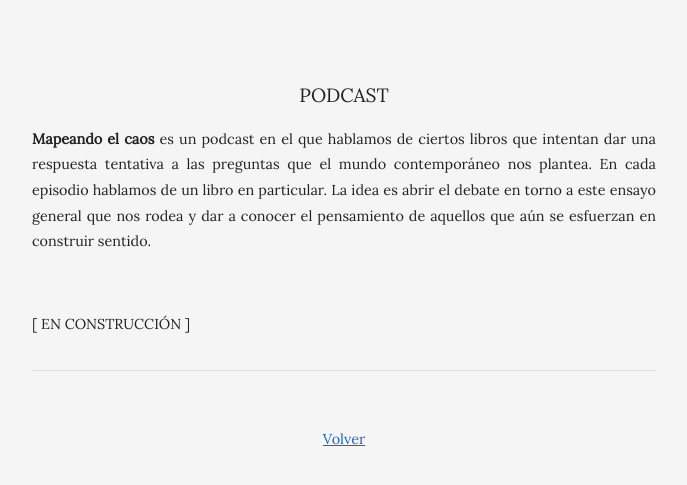
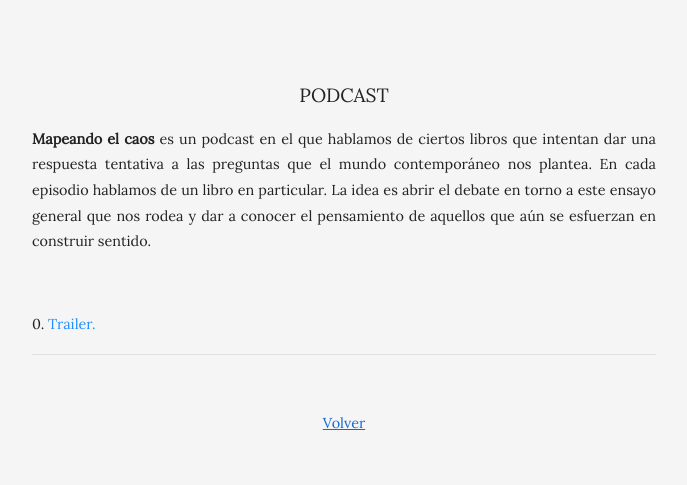
Before and after one commit to catorceveces/catorceveces.github.io, a Jekyll site: the page built from podcast.md, in a window 1280 px wide. Shown: the top 485 px of the page, without its empty margins (296-983 px from the left). Built offline with Jekyll 4.4.1, drawn with Linux system fonts in a browser that asks for light colours; nearby versions of some CDN libraries; library files that are not in the unit come from our copies.

Commit message:
Trailer Podcast

```diff
--- a/podcast.md
+++ b/podcast.md
@@ -9,8 +9,8 @@ title: "Catorce Veces - Podcast"
 
 <br>
 
-[ EN CONSTRUCCIÓN ]
+<p>0. <a style='color: #1E90FF; text-decoration:none;' href="https://open.spotify.com/episode/6q87S5Lij27JtwhIbt6sns?si=ee2960e9bc2f4ef6">Trailer.</a></p>
 
-<hr style='margin-top:2rem'>
+<hr style='margin-top:1rem'>
 
 <p><center><a style='color: #126AD2; text-decoration:underline;' href="/">Volver</a></center></p>
```
Also changed, not shown: proyectos.md (+1 -1 lines).
